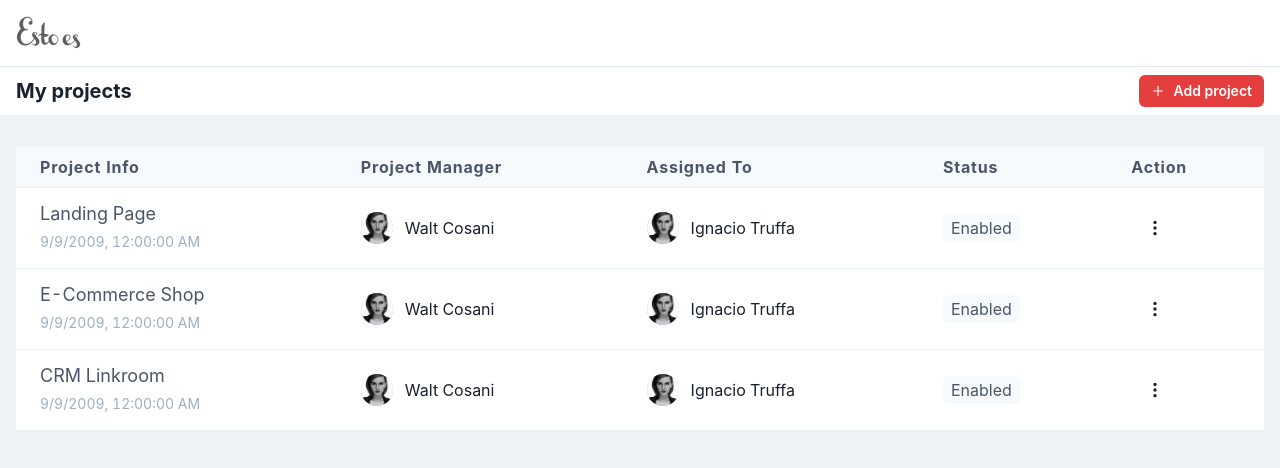
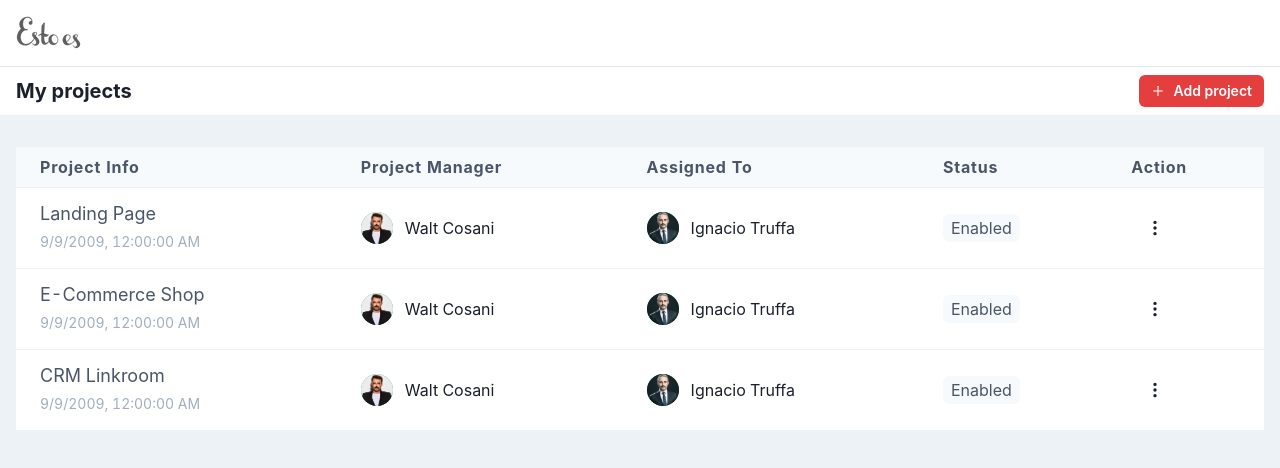
Before and after one commit to Francoveliz/estoes-frontend-challenge, a React (Create React App) app: page / in a window 1280 px wide. Shown: the top 468 px of the page. Built offline with nearby package versions, Linux system fonts and the light colour scheme.

Commit message:
added new profile images

```diff
--- a/src/components/ProjectRow.js
+++ b/src/components/ProjectRow.js
@@ -2,6 +2,7 @@ import { Avatar, HStack, Td, Text, Tr, VStack } from "@chakra-ui/react";
 import React from "react";
 import OptionsMenu from "./project-card/OptionsMenu";
 import profile from "../assets/images/profile.jpg";
+import profile2 from "../assets/images/profile2.jpg";
 
 const ProjectRow = ({
 	creationDate,
@@ -27,13 +28,13 @@ const ProjectRow = ({
 			</Td>
 			<Td>
 				<HStack alignItems="center">
-					<Avatar size="sm" name="ignacio truffa" src={profile} mr={1} />
+					<Avatar size="sm" name="profile image" src={profile2} mr={1} />
 					<Text> {projectManager}</Text>
 				</HStack>
 			</Td>
 			<Td>
 				<HStack alignItems="center">
-					<Avatar size="sm" name="ignacio truffa" src={profile} mr={1} />
+					<Avatar size="sm" name="profile image" src={profile} mr={1} />
 					<Text>{assignedTo}</Text>
 				</HStack>
 			</Td>
--- a/src/components/project-card/OptionsMenu.js
+++ b/src/components/project-card/OptionsMenu.js
@@ -16,7 +16,7 @@ import {
 import { BsThreeDotsVertical } from "react-icons/bs";
 import { RiEditBoxLine } from "react-icons/ri";
 import { AiOutlineDelete } from "react-icons/ai";
-import { useSelector, useDispatch } from "react-redux";
+import { useDispatch } from "react-redux";
 import { deleteProject } from "../../redux/slices/projectsSlice";
 import { Link } from "react-router-dom";
 
```
Also changed, not shown: src/assets/images/profile.jpg, src/assets/images/profile2.jpg (added).
